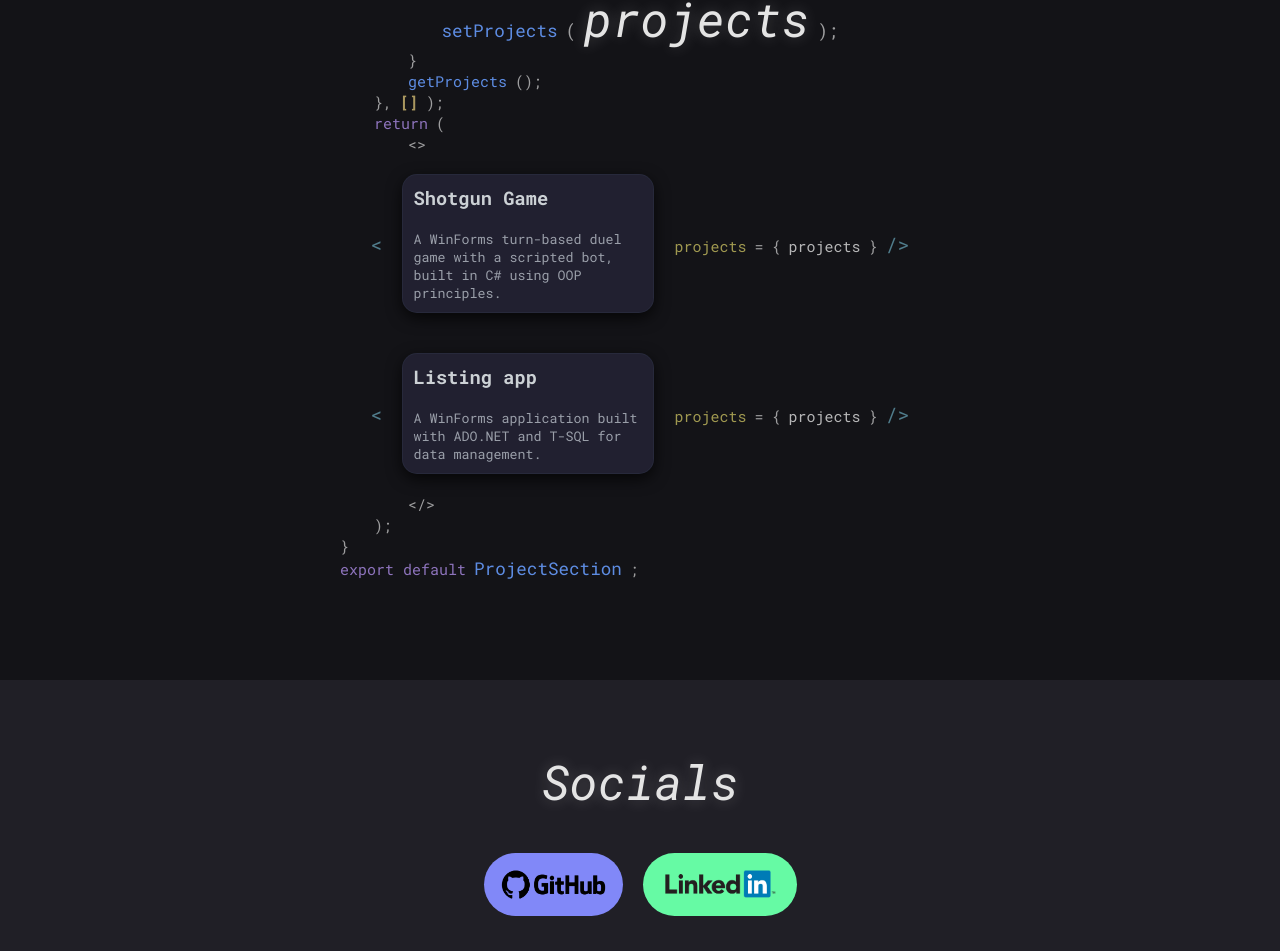
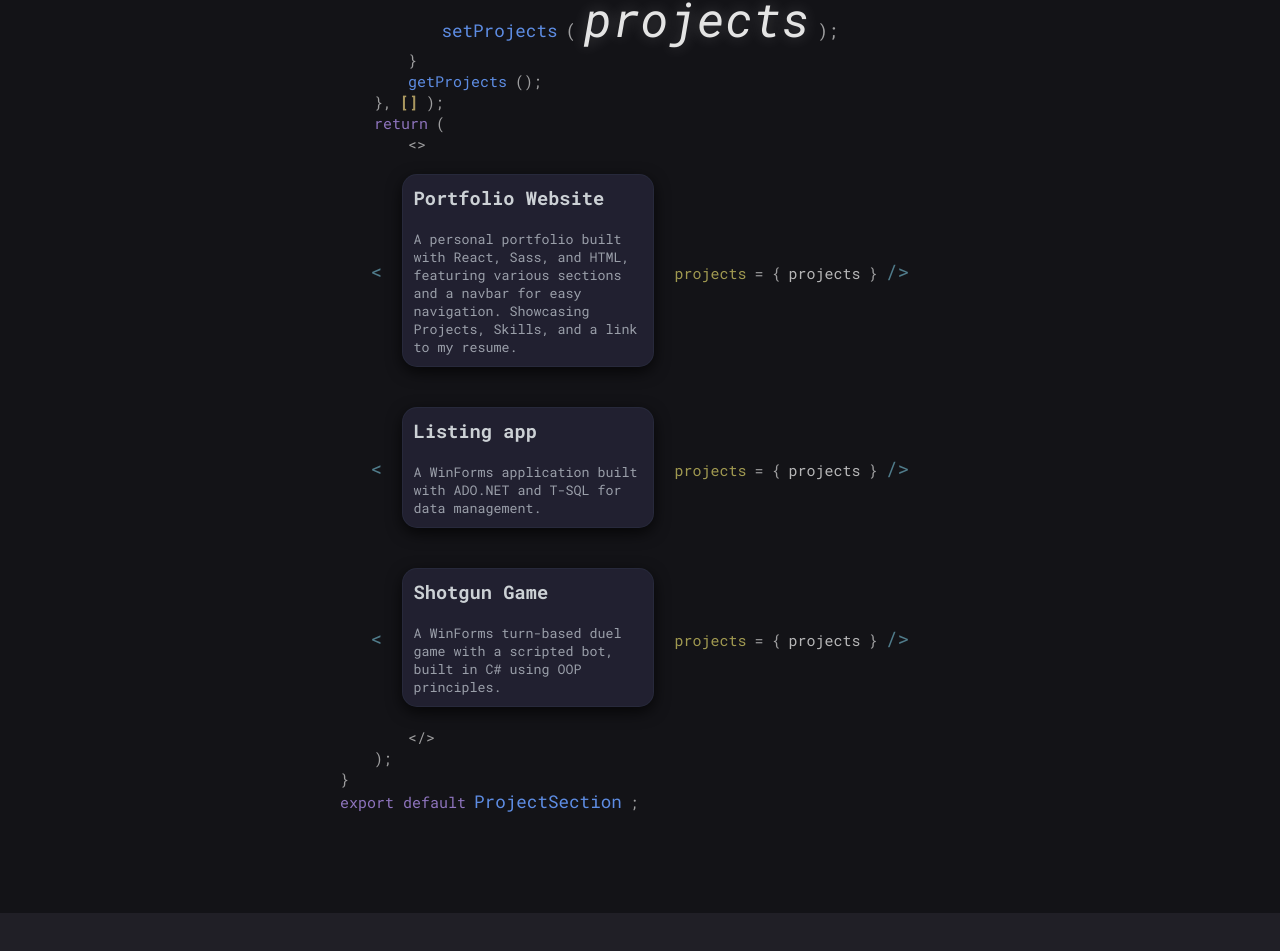
Before and after one commit to mutenJanken/emilhult-portfolio, a React (Vite) app: page / in a window 1280 px wide. Shown: the part 1877-2828 px from the top of the page. Built offline with nearby package versions, Linux system fonts and the light colour scheme.

Commit message:
Lite ändringar, lagt till source code till portfoliot i project sektionen

```diff
--- a/src/components/ProjectSection.jsx
+++ b/src/components/ProjectSection.jsx
@@ -86,6 +86,73 @@ function ProjectSection() {
       </div>
 
       <article className="projects-article-content">
+        {/* Portfolio project */}
+        <div className="card-wrapper">
+          <div className="text-container">
+            <span className="syntax-style lang divsign">{"<"}</span>
+          </div>
+          <a
+            className="card"
+            href="https://github.com/mutenJanken/emilhult-portfolio"
+          >
+            {/* <div>
+                <img
+                className="shotgun-png"
+                src="src/assets/Images/Listing App.png"
+                alt="Bild på listing app"
+                />
+                </div> */}
+            <div className="card-text-container">
+              <h3 className="card-text">Portfolio Website</h3>
+              <small className="card-text">
+                A personal portfolio built with React, Sass, and HTML, featuring
+                various sections and a navbar for easy navigation. Showcasing
+                Projects, Skills, and a link to my resume.
+              </small>
+            </div>
+          </a>
+          <div className="text-container">
+            <span className="syntax-style lang prop p">projects</span>
+            <span className="syntax-style lang sign p">=</span>
+            <span className="syntax-style lang sign p">{"{"}</span>
+            <span className="syntax-style lang variable p">projects</span>
+            <span className="syntax-style lang sign p">{"}"}</span>
+            <span className="syntax-style lang divsign">{"/>"}</span>
+          </div>
+        </div>
+
+        {/* Listing project */}
+        <div className="card-wrapper">
+          <div className="text-container">
+            <span className="syntax-style lang divsign">{"<"}</span>
+          </div>
+          <a className="card" href="https://github.com/mutenJanken/AdsADONET">
+            {/* <div>
+                <img
+                className="shotgun-png"
+                src="src/assets/Images/Listing App.png"
+                alt="Bild på listing app"
+                />
+                </div> */}
+            <div className="card-text-container">
+              <h3 className="card-text">Listing app</h3>
+              <small className="card-text">
+                A WinForms application built with ADO.NET and T-SQL for data
+                management.
+              </small>
+            </div>
+          </a>
+          <div className="text-container">
+            <span className="syntax-style lang prop p">projects</span>
+            <span className="syntax-style lang sign p">=</span>
+            <span className="syntax-style lang sign p">{"{"}</span>
+            <span className="syntax-style lang variable p">projects</span>
+            <span className="syntax-style lang sign p">{"}"}</span>
+            <span className="syntax-style lang divsign">{"/>"}</span>
+          </div>
+        </div>
+
+        {/* shotgun game project */}
         <div className="card-wrapper">
           <div className="text-container">
             <span className="syntax-style lang divsign">{"<"}</span>
@@ -120,36 +187,6 @@ function ProjectSection() {
             <span className="syntax-style lang divsign">{"/>"}</span>
           </div>
         </div>
-
-        <div className="card-wrapper">
-          <div className="text-container">
-            <span className="syntax-style lang divsign">{"<"}</span>
-          </div>
-          <a className="card" href="https://github.com/mutenJanken/AdsADONET">
-            {/* <div>
-                <img
-                className="shotgun-png"
-                src="src/assets/Images/Listing App.png"
-                alt="Bild på listing app"
-                />
-                </div> */}
-            <div className="card-text-container">
-              <h3 className="card-text">Listing app</h3>
-              <small className="card-text">
-                A WinForms application built with ADO.NET and T-SQL for data
-                management.
-              </small>
-            </div>
-          </a>
-          <div className="text-container">
-            <span className="syntax-style lang prop p">projects</span>
-            <span className="syntax-style lang sign p">=</span>
-            <span className="syntax-style lang sign p">{"{"}</span>
-            <span className="syntax-style lang variable p">projects</span>
-            <span className="syntax-style lang sign p">{"}"}</span>
-            <span className="syntax-style lang divsign">{"/>"}</span>
-          </div>
-        </div>
       </article>
       <div className="projects-layout">
         <div className="text-container indent4">
--- a/src/index.scss
+++ b/src/index.scss
@@ -536,7 +536,7 @@ section {
 
     border: 1px solid #343f5550;
     width: 250px;
-    max-height: 150px;
+    max-height: 200px;
     border-radius: 15px;
     margin: 20px;
     text-decoration: none;
```
